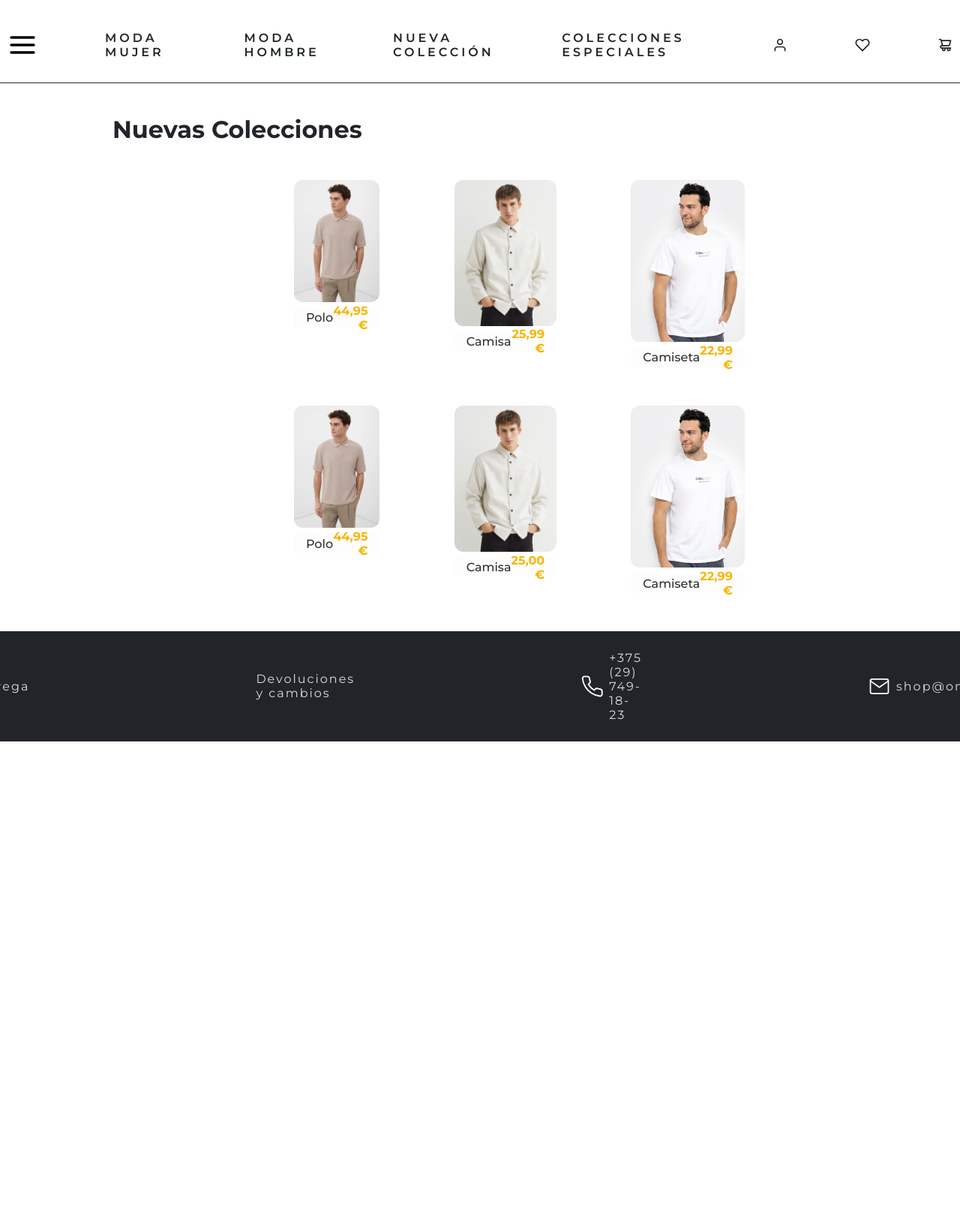
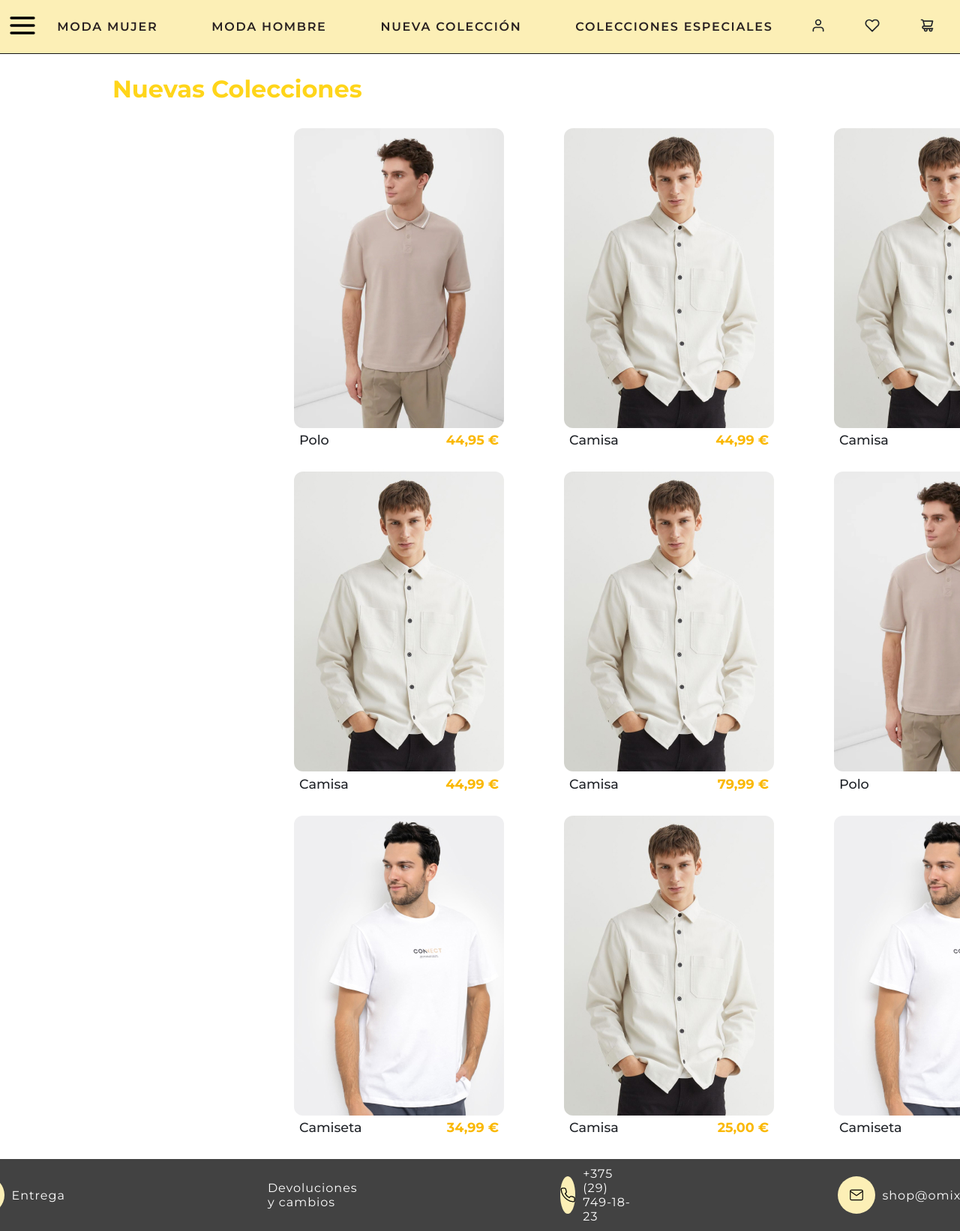
Before and after one commit to FrnkScript/LaboratorioHTMLyCSS, a plain HTML site: page modaHombre.html in a window 1280 px wide. Shown: the top 1642 px of the page at 75% size. Before the commit the page ends 989 px from the top, so only its background shows below. Drawn offline with Linux system fonts and the light colour scheme.

Commit message:
Tercer commit: Optimización del código por el tutor en HTML y CSS

```diff
--- a/modaHombre.html
+++ b/modaHombre.html
@@ -9,20 +9,26 @@
     @import url("https://fonts.googleapis.com/css2?family=Michroma&family=Montserrat:ital,wght@0,100..900;1,100..900&display=swap");
   </style>
 
-  <title>Moda Hombre</title>
+  <title>Laboratorio Html</title>
 </head>
 
 <body>
 
-  <nav id="navprincipal">
-    <a href="./index.html"><img src="./iconos/icon-menu-burguer.svg" alt="menuprincipal" width="40" height="40" /></a>
-    <a href="modaMujer.html">MODA MUJER</a>
-    <a href="modaHombre.html">MODA HOMBRE</a>
-    <a href="./index.html">NUEVA COLECCIÓN</a>
-    <a href="./index.html">COLECCIONES ESPECIALES</a>
-    <a href="#"><img src="./iconos/icon-user.svg" alt="Usuario" width="20" height="20" /></a>
-    <a href="#"><img src="./iconos/icon-heart.svg" alt="Favoritos" width="20" height="20" /></a>
-    <a href="#"><img src="./iconos/icon-shopping-cart.svg" alt="Carrito" width="20" height="20" /></a>
+  <nav class="navprincipal">
+    <a href="index.html" class="icono-burger">
+      <img src="./iconos/icon-menu-burguer.svg" id="iconoCo" alt="menuprincipal" width="40" height="40" />
+    </a>
+    <div class="secciones">
+      <a href="./modaMujer.html">MODA MUJER</a>
+      <a href="modaHombre.html">MODA HOMBRE</a>
+      <a href="./index.html">NUEVA COLECCIÓN</a>
+      <a href="./index.html">COLECCIONES ESPECIALES</a>
+    </div>
+    <div class="iconos">
+      <a href="#"><img src="./iconos/icon-user.svg" id="iconoCo" alt="Usuario" width="20" height="20" /></a>
+      <a href="#"><img src="./iconos/icon-heart.svg" id="iconoCo" alt="Favoritos" width="20" height="20" /></a>
+      <a href="#"><img src="./iconos/icon-shopping-cart.svg" id="iconoCo" alt="Carrito" width="20" height="20" /></a>
+    </div>
   </nav>
 
   <main>
@@ -30,7 +36,7 @@
 
       <section class="galeria-productos">
           <figure class="producto">
-            <img src="./iconos/chico-jersey-marron.jpg" alt="chico-jersey-marron" loading="lazy">
+            <img src="./iconos/chico-jersey-marron.jpg" alt="Hombre con polo" loading="lazy">
             <figcaption>
               <span class="descripcion">Polo</span>
               <span class="precio">44,95 €</span>
@@ -38,18 +44,34 @@
           </figure>
 
           <figure class="producto">
-            <img src="./iconos/image-1.jpg" alt="Chico con camisa" loading="lazy">
+            <img src="./iconos/image-1.jpg" alt="Chico con Camisa" loading="lazy">
             <figcaption>
               <span class="descripcion">Camisa</span>
-              <span class="precio">25,99 €</span>
+              <span class="precio">44,99 €</span>
             </figcaption>
           </figure>
 
           <figure class="producto">
-            <img src="./iconos/chico-camiseta-blanca.jpg" alt="camiseta" loading="lazy">
+            <img src="./iconos/image-1.jpg" alt="Chico con camisa" loading="lazy">
             <figcaption>
-              <span class="descripcion">Camiseta</span>
-              <span class="precio">22,99 €</span>
+              <span class="descripcion">Camisa</span>
+              <span class="precio">79,99 €</span>
+            </figcaption>
+          </figure>
+
+          <figure class="producto">
+            <img src="./iconos/image-1.jpg" alt="Chico con camisa" loading="lazy">
+            <figcaption>
+              <span class="descripcion">Camisa</span>
+              <span class="precio">44,99 €</span>
+            </figcaption>
+          </figure>
+
+          <figure class="producto">
+            <img src="./iconos/image-1.jpg" alt="Chico con camisa" loading="lazy">
+            <figcaption>
+              <span class="descripcion">Camisa</span>
+              <span class="precio">79,99 €</span>
             </figcaption>
           </figure>
 
@@ -58,6 +80,14 @@
             <figcaption>
               <span class="descripcion">Polo</span>
               <span class="precio">44,95 €</span>
+            </figcaption>
+          </figure>
+
+          <figure class="producto">
+            <img src="./iconos/chico-camiseta-blanca.jpg" alt="Camiseta" loading="lazy">
+            <figcaption>
+              <span class="descripcion">Camiseta</span>
+              <span class="precio">34,99 €</span>
             </figcaption>
           </figure>
 
@@ -71,25 +101,39 @@
 
           <figure class="producto">
             <img src="./iconos/chico-camiseta-blanca.jpg" alt="Camiseta" loading="lazy">
-            <!-- loading="lazy" le dice al navegador que no cargue la imagen hasta que esté a punto de aparecer en pantalla. -->
             <figcaption>
               <span class="descripcion">Camiseta</span>
               <span class="precio">22,99 €</span>
             </figcaption>
           </figure>
-      </section>
 
+        </section>
+        <!-- loading="lazy" le dice al navegador que no cargue la imagen hasta que esté a punto de aparecer en pantalla. -->
   </main>
 
+    <footer class="pie">
+      <a href="#">
+        <div class="divImagen">
+            <img src="./iconos/icon-truck.svg" class="iconopie" alt="Entrega" width="20" height="20" />
+        </div>
+        Entrega
+      </a>
 
-    <br />
-    <footer>
-      <nav id="navpie">
-        <a href="#"><img src="./iconos/icon-truck.svg" class="iconopie" alt="Entrega" width="20" height="20" />Entrega</a>
-        <a href="#">Devoluciones y cambios</a>
-        <a href="#"><img src="./iconos/icon-phone.svg" class="iconopie" alt="telefono" width="20" height="20" />+375 (29) 749-18-23</a>
-        <a href="#"><img src="./iconos/icon-mail.svg" class="iconopie" alt="mail" width="20" height="20" />shop@omix.com</a>
-      </nav>
+      <a href="#">Devoluciones y cambios</a>
+
+      <a href="#">
+        <div class="divImagen">
+            <img src="./iconos/icon-phone.svg" class="iconopie" alt="telefono" width="20" height="20" />
+        </div>
+        +375 (29) 749-18-23
+      </a>
+
+      <a href="#">
+        <div class="divImagen">
+          <img src="./iconos/icon-mail.svg" class="iconopie" alt="mail" width="20" height="20" />
+        </div>
+        shop@omix.com
+      </a>
     </footer>
 </body>
 
--- a/styles.css
+++ b/styles.css
@@ -16,228 +16,197 @@
 
 body {
   margin: 0;
-  /* padding-top: 30px; */ /* espacio superior */
-  /* padding-bottom: 40px; */   /*  espacio inferior (dejando el footer en negro y sin añadir fondo blanco (margin-bottom) */
   background-color: #fff; /* fondo blanco en toda la página */
   color: #212429;
 }
 
 h2 {
-  padding: 15px;
   padding-left: 150px; /* para que el texto se desplace hacia la derecha */
   margin-bottom: 1px;  /* espacio blanco hacia el contenido siguiente */
-  font-size: 32px;
-  text-align: left; /* Justificar el texto a la izquierda */
-  transition: color 2s ease;
-}
-
-h2:hover {
-  color: gold;
+  font-size: 32px;    /* Tamaño de la fuente. */
+  color: rgb(255, 213, 26);
 }
 
 
-/* <nav> Navegación Principal */
+/* ------------------------------ */
+/* Estilos para el menú principal */
+/* ------------------------------ */
 
-#navprincipal {
+.navprincipal {
   display: flex;
-  justify-content: center;  /* Centra horizontalmente */
-  align-items: center;  /* Alinea verticalmente */
-  gap: 70px;  /* Espaciado entre enlaces */
+  align-items: center;
+  justify-content: space-between;  /* distribuye secciones e iconos */
   position: sticky; /* Diseño sticky: la barra de navegación se mantiene visible al hacer scroll. */
-  text-transform: uppercase;  /* Para poner en mayúscula el texto del icono del menú principal */
-  border-bottom: 1.9px solid #212429;
-  background-color: #fff; /* Recomendado: evita trasparencias si hay scroll */
-  top: 0px;
+  top: 0;
+  padding: 10px;
+  background-color: rgb(252, 239, 182); /* Recomendado: evita trasparencias si hay scroll */
   z-index: 1000;  /* Asegura que quede por encima de otros elementos */
-  padding-top: 30px;
-  padding-bottom: 20px; /* más fondo blanco debajo del contenido */
+  border-bottom: 1.7px solid rgb(19, 19, 19);
 }
 
-/* Enlaces principales.- En "nav a" le dejo el color del texto para todos los nav que contengas <a> (incluído el footer) */
-nav a {
-  display: flex;  /* Convierte el enlace en contenedor flex -> Icono + texto alineado*/
-  align-items: center;
-  gap: 0.5rem;  /* Espaciado entre icono y texto */
-  padding: 10px;
+.secciones {
+  display: flex;
+  align-items: center; /* alinea los <a> y el icono verticalmente */
+  gap: 40px; /* espacio uniforme entre enlaces */
+}
+
+
+/* Texto del menú principal que contenga "<a>" (enlaces) */
+.secciones a {
+  padding: 16px;
   text-decoration: none;
-  color: #212924;
-  font-size: 16px;
+  color: #292121;
   font-weight: 600;
-  letter-spacing: 4px;
-  transition: color 2s ease;
+  letter-spacing: 1.7px;
+  transition: color 0.7s ease;
 }
 
 nav a:hover {
-  color: gold;
+  color: #be7302;
 }
 
-/* ==== Botón Hamburguesa ==== */
-#menu-toggle {
-  display: none;  /* oculto por defecto (solo visible en móviles) */
+.iconos a {
+  padding: 24px;
+}
+
+/* ----------------------------------
+   ICONOS (usuario, corazón, carrito)
+-------------------------------------*/
+.iconos a img {
+  transition: filter 0.7s ease;   /* transición para los iconos */
+}
+
+/* efecto hover (cambia de color usando filter) */
+.iconos a:hover img {
+  filter: brightness(0) saturate(100%)
+          invert(84%) sepia(57%) saturate(2839%)
+          hue-rotate(1deg) brightness(103%) contrast(101%);
+}
+
+/* -----------------------------------------------------
+   ICONO BURGER con mismo efecto que los textos del menú
+-------------------------------------------------------*/
+.icono-burger img {
+  transition: filter 0.7s ease;   /* transición igual que iconos */
+}
+
+.icono-burger:hover img {
+  filter: brightness(0) saturate(100%)
+          invert(84%) sepia(57%) saturate(2839%)
+          hue-rotate(1deg) brightness(103%) contrast(101%);
+}
+
+/* --- Galería de productos 3x2 --- */
+.galeria-productos {
+  max-width: 1280px;
+  display: grid;
+  grid-template-columns: repeat(3, 1fr);      /* tres columnas */
+  padding: 1rem 22rem;                        /* Para tener más margen lateral en la izquierda y en la derecha. */
+  justify-items: center;                      /* Aquí centro cada producto en su columna */
+}
+
+.producto:hover {
+  transform: translateY(-5px); /* Cuando pasas el ratón por la imagen, dicha imagen va hacia arriba */
+}
+
+.producto img {
+  border-radius: 12px; /* Bordes redondeados completos */
+}
+
+/* --- Pie de foto: descripción y precio --- */
+figcaption {
+  display: flex;
+  justify-content: space-between; /* texto a izquierda y derecha */
+  width: 95%;           /* igual que la imagen (.producto img { width: 55%; }) */
+  box-sizing: border-box; /* aseguro que el padding no sume más ancho que la imagen */
+  font-size: 1.1rem;  /* aumento el tamaño de la fuente de la descripción y precio. */
+  margin-top: 0.1rem; /* dejo un pequeño espacio debajo de la imagen */
+  margin-left: auto;  /* con margin-left y -rihgt se quedan centrados al borde de la imagen. */
+  margin-right: auto;
+}
+
+/* Descripción a la izquierda del producto */
+.producto .descripcion {
+  font-weight: 500; /* reduzco el borde del texto */
+}
+
+/* Precio a la derecha del producto */
+.producto .precio {
+  color: rgb(250, 184, 2); /* tono dorado opcional */
 }
 
 /* footer <nav> inferior*/
-#navpie {
+.pie {
   display: flex;
   justify-content: center;    /* Centra horizontalmente */
   align-items: center;         /* Alinea verticalmente */
   gap: 270px;                   /* Espaciado entre enlaces */
   padding: 10px;
   font-size: 16px;
-  background-color: #212429;
+  background-color: #424242;
 }
 
-#navpie a {
+.pie a {
   display: flex;  /* Convierte el enlace en contenedor flex -> Icono + texto alineado */
   align-items: center;
-  padding: 16px;
-  color: #ddd;
+  color: #ffff;
   font-weight: 400;
-  letter-spacing: 2px;
-  transition: color 2s ease;
+  letter-spacing: 1px;
+  transition: color 0.4s ease;
+  text-decoration: none;
 }
 
-#navpie a:hover {
-  color: gold;
+.pie a:hover {
+  color: rgb(252, 239, 182);
 }
 
-.iconopie {
-  filter: invert(1);
-  width: 29px;
-  height: 29px;
+.divImagen {
+  display: grid;
+  place-items: center; /* centrar horizontal y vertical en una sola línea */
+  border-radius: 50%; /* forma circular del fondo donde va el icono. */
+  margin-right: 10px;
+  width: 50px;
+  height: 50px;
+  background-color: rgb(252, 239, 182);
 }
 
-/* --- Galería de productos 3x2 --- */
-.galeria-productos {
-  display: grid;
-  grid-template-columns: repeat(3, 1fr);      /* tres columnas */
-  gap: 1.2rem;                                /* espacio entre imágenes */
-  padding: 1rem 22rem;                        /* Para tener más margen lateral en la izquierda y en la derecha. */
-  justify-items: center;                      /* Aquí centro cada producto en su columna */
-  align-items: start;                         /* alineo superiormente los productos */
+/* Estilo para los Iconos */
+.iconopie {
+  width: 20px;
+  height: 20px;
 }
 
-/* --- Imagen de cada producto --- */
-.producto {
-  display: flex;
-  flex-direction: column;
-  justify-content: center;
-  align-items: center;
-}
 
-.producto:hover {
-  transform: translateY(-10px); /* Cuando pasas el ratón por la imagen, dicha imagen va hacia arriba */
-}
+/* Estilos para el responsive */
 
-/* --- Aquí están mis imágenes centradas con sus medidas --- */
-.producto img {
-  width: 100%;             /* Para que ocupe el % del ancho de la imagen */
-  height: auto;           /* Mantiene proporción */
-  object-fit: contain;    /* No recorta */
-  display: block;
-  margin: 0 auto;         /*  Centra la imagen */
-  background-color: transparent; /* Sin fondo blanco visible */
+@media (max-width: 920px) {
+  .icono-burger {
+    margin: 0 auto;
+  }
 
-  /* Bordes redondeados solo en la parte arriba
-  border-top-left-radius: 12px;
-  border-top-right-radius: 12px;
-  */
-  border-radius: 12px; /* Bordes redondeados completos */
-  overflow: hidden; /* evito que la imagen se salga de sus bordes */
-}
+  .secciones {
+    display: none;
+  }
 
-/* --- Pie de foto: descripción y precio --- */
-.producto figcaption {
-  display: flex;
-  justify-content: space-between; /* texto a izquierda y derecha */
-  align-items: center;
-  background-color: #fdfdfd;
-  width: 100%;           /* igual que la imagen (.producto img { width: 55%; }) */
-  padding: 0.8rem 1rem; /* aquí ajusto un poco el espaciado */
-  box-sizing: border-box; /* aseguro que el padding no sume más ancho que la imagen */
-  height: 1rem;
-  font-size: 1rem;
-  margin-top: 0.5rem; /* dejo un pequeño espacio debajo de la imagen */
-  margin-left: auto;  /* lo centro horizontalmente */
-  margin-right: auto;
-  color: #2e2e2e;
-}
+  .iconos {
+    display: none;
+  }
 
-/* Descripción a la izquierda del producto */
-.producto .descripcion {
-  font-weight: 500;
-  text-align: left;
-}
+  .galeria-productos {
+    grid-template-columns: repeat(1, 1fr);
+  }
 
-/* Precio a la derecha del producto */
-.producto .precio {
-  font-weight: 700; /* texto en negrita */
-  color: rgb(247, 182, 3); /* tono dorado opcional */
-  text-align: right;
-}
+  .pie {
+    flex-direction: column;
+    gap: 32px;
+  }
 
-/* Efectos para responsive web design */
-/*  Responsive: cuando la pantalla es más estrecha  */
-@media (max-width: 900px) {
-  .galeria-productos {
-    grid-template-columns: repeat(2, 1fr);
-    padding: 2rem 3rem;  /* Para tener unmenor margen lateral */
+  .pie a {
+    padding-bottom: 16px;
+    border-bottom: 1px solid #ffff;
   }
 }
 
-@media (max-width: 600px) {
-  .galeria-productos {
-    grid-template-columns: 1fr;
-    padding: 1rem 2rem;  /* Para tener menos margen lateral */
-  }
-  .producto img {
-    width: 70%; /* Más grande en pantallas pequeñas */
-  }
-}
-
-/* ---------------------------------------------------------------- */
-/*      Diseño lemoncode para responsive general: máximo 920px      */
-/* ---------------------------------------------------------------- */
-@media (max-width: 920px) {
-
-  /*  NAV PRINCIPAL  */
-  #navprincipal {
-    flex-wrap: wrap;                 /* con este flex-wrap permito que los elementos bajen si no caben en una línea */
-    gap: 20px;                       /* Menor espacio entre enlaces */
-    padding: 10px;                   /* para reducir el padding para pantallas más pequeñas */
-    border-bottom: 1px solid #212429;
-  }
-
-  #navprincipal a {
-    font-size: 14px;                 /* Texto un poco más pequeño */
-    letter-spacing: 2px;             /* para ajustar el espaciado de letras */
-  }
-
-  /* evito que los iconos de mi nav se desplacen o deformen */
-  #navprincipal img {
-    width: 18px;
-    height: 18px;
-  }
-
-  /*  PIE DE PÁGINA  */
-  #navpie {
-    flex-wrap: wrap;                 /* Si hay muchos enlaces, que ests bajen a la siguiente línea */
-    gap: 40px;                       /* Reducir espacio entre enlaces */
-    padding: 20px 10px;              /* Más cómodo en pantallas pequeñas */
-    font-size: 14px;
-    justify-content: center;         /* Centrar los enlaces */
-  }
-
-  #navpie a {
-    padding: 8px;
-    text-align: center;              /* Centrar el texto si hay varias líneas */
-  }
-
-  #navpie img {
-    width: 22px;                     /* Iconos más pequeños para móviles */
-    height: 22px;
-  }
-}
 
 /* Efecto suave de desplazamiento entre secciones */
 html {
```
Also changed, not shown: index.html (+69 -25 lines), modaMujer.html (+68 -24 lines).
